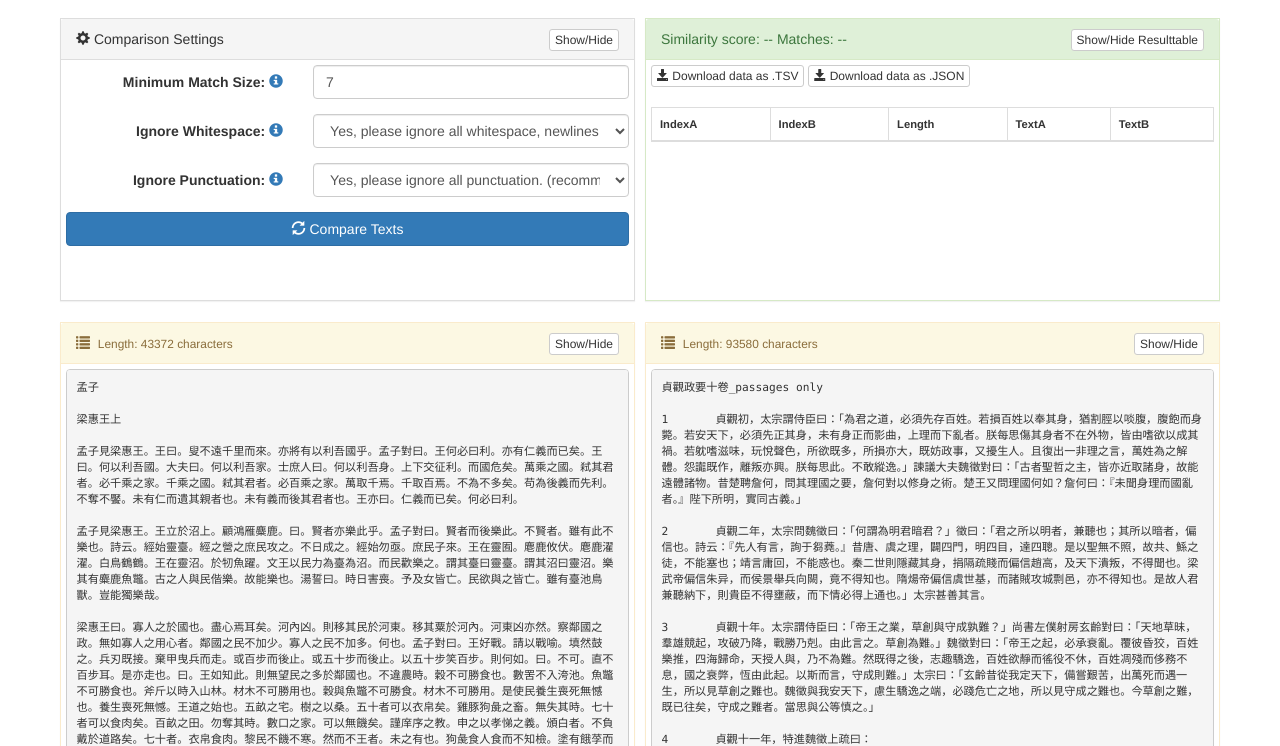
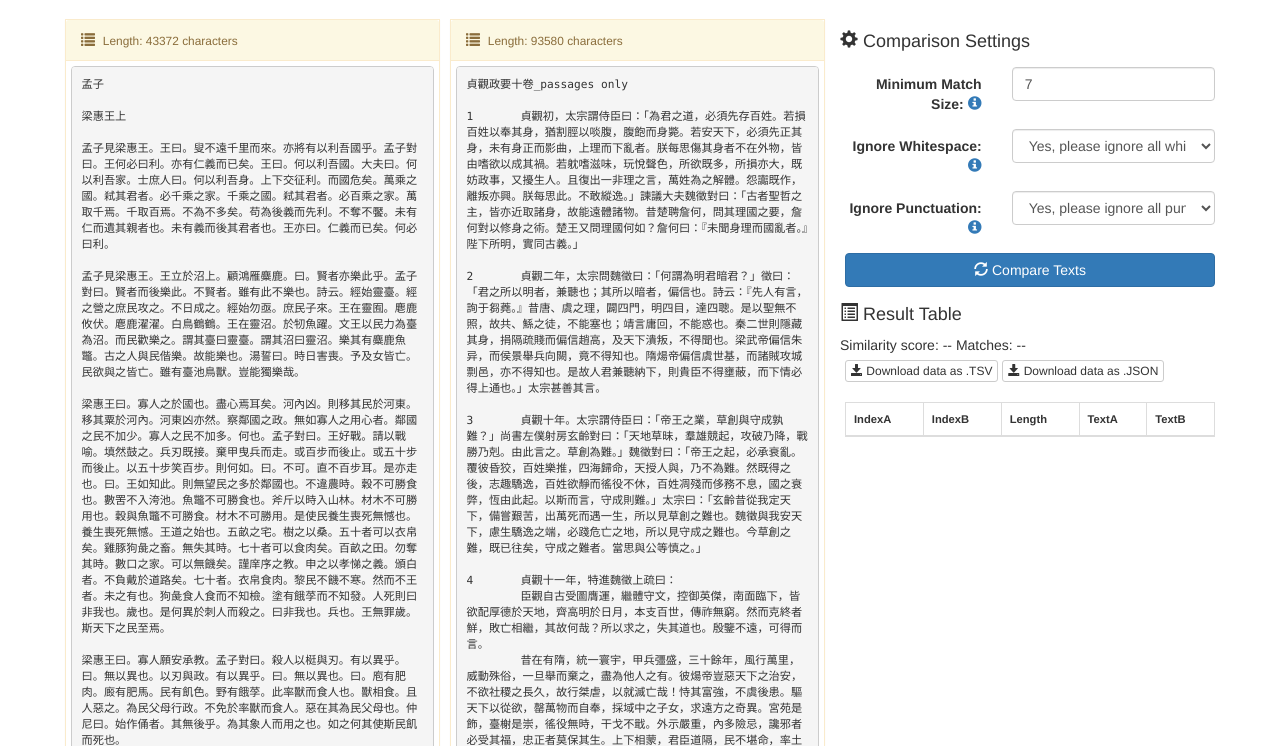
Before and after one commit to MGelein/comparativus, a website: page index.html in a window 1280 px wide. Shown: the part 54-800 px from the top of the page. Drawn offline with Linux system fonts and the light colour scheme.

Commit message:
Layout changes

```diff
--- a/css/style.css
+++ b/css/style.css
@@ -91,12 +91,6 @@ CUSTOM CLASSES
   animation: rotating 2s linear infinite;
 }
 
-.topRow{
-  height: 30vh;
-  overflow-y: auto;
-  overflow-x: hidden;
-}
-
 .tight{
   padding: 0px;
   margin: 0px;
@@ -146,13 +140,6 @@ ID's
   transition-duration:50ms;
 }
 
-#legendDiv{
-  transform-origin: top left;
-  -webkit-transform: rotate(270deg) translate(5px, -20px);
-  -ms-transform: rotate(270deg) translate(5px, -20px);
-  transform: rotate(270deg) translate(5px, -20px);
-}
-
 #resultTable{
   font-size: 80%;
 }
--- a/index.html
+++ b/index.html
@@ -26,11 +26,44 @@
   </nav>
 <div class="container">
 
+  <!-- Visualization -->
   <div class="row">
+    <div class="col-xs-12" id="svgDiv">
+      <svg width='100%' viewbox="0 0 900 150" class="svg-canvas"/>
+    </div>
+  </div>
+
+  <!-- Main Content -->
+  <div class="row">
+    <div id="mainPanel" class="col-xs-8">
+      <!-- File inputs -->
         <div class="col-xs-6">
-      <div class="panel panel-default">
-        <div class="panel-heading"><i class="glyphicon glyphicon-cog"></i>&nbsp;Comparison&nbsp;Settings<input type="button" data-toggle="collapse" data-target="#settingsPanel" class="btn btn-default btn-xs pull-right" value="Show/Hide"></div>
-        <div class="panel-body collapse in topRow" id="settingsPanel">
+            <div class="panel panel-warning" id="panelA">
+              <div class="panel-heading"><i class="glyphicon glyphicon-list"></i>&nbsp;
+                <label class="btn btn-default btn-xs hidden"><span class="fileName">Choose File</span><input style="display:none" type="file" id="fInputA" /></label>
+                <span id="infoA" class="small"></span>
+                <input type="button" data-toggle="collapse" data-target="#fileAPanel" class="hidden btn btn-default btn-xs pull-right" value="Show/Hide"></div>
+              <div class="panel-body collapse in" id="fileAPanel"><pre id="textA"></pre></div>
+            </div>
+          </div>
+          <div class="col-xs-6">
+            <div class="panel panel-warning" id="panelB">
+              <div class="panel-heading"><i class="glyphicon glyphicon-list"></i>&nbsp;
+                <label class="btn btn-default btn-xs hidden"><span class="fileName">Choose File</span><input style="display:none" type="file" id="fInputB" /></label>
+                <span id="infoB" class="small"></span>
+                <input type="button" data-toggle="collapse" data-target="#fileBPanel" class="hidden btn btn-default btn-xs pull-right" value="Show/Hide"></div>
+              <div class="panel-body collapse in" id="fileBPanel"><pre id="textB"></pre></div>
+            </div>
+          </div>
+    </div>
+
+    <!-- Side Content -->
+    <div id="sidePanel" class="col-xs-4">
+
+      <!-- Comparison settings -->
+      <div id="settingsHolder">
+        <h4><i class="glyphicon glyphicon-cog"></i>&nbsp;Comparison&nbsp;Settings</h4>
+        <div class="panel-body collapse in" id="settingsPanel">
           <form class="form-horizontal">
             <div class="form-group">
               <label class="control-label col-sm-5" for="minimumMatchSize">Minimum Match Size:
@@ -69,16 +102,15 @@
           </form>
         </div>
       </div>
-    </div>
-    <div class="col-xs-6">
-      <div class="panel panel-success">
-        <div class="panel-heading">
-          <input type="button" data-toggle="collapse" data-target="#resultHolder" class="btn btn-default btn-xs pull-right" value="Show/Hide Resulttable">
+
+      <!-- Results table -->
+
+      <div id="tablePanel">
+        <h4><i class="glyphicon glyphicon-list-alt"></i>&nbsp;Result Table</h4>
         <span>
           Similarity score: <span id="simScore">--</span> Matches: <span id="matchesAmt">--</span>
         </span>
-        </div>
-      <div id="resultHolder" class="panel-body collapse in topRow">
+        <div id="resultHolder" class="panel-body collapse in">
           <div><a id="downloadTSVButton" class="btn btn-default btn-xs" href="#"><i class="glyphicon glyphicon-save"></i>&nbsp;Download data as .TSV</a>
             <a id="downloadJSONButton" class="btn btn-default btn-xs" href="#"><i class="glyphicon glyphicon-save"></i>&nbsp;Download data as .JSON</a>
           </div><br>
@@ -91,37 +123,12 @@
       </div>
     </div>
 
-  <!-- End of top row -->
-
-  </div><br>
-
-  <div class="row">
-    <div class="col-xs-12" id="svgDiv">
-      <svg width='100%' viewbox="0 0 900 150" class="svg-canvas"/>
-    </div>
-  </div>
-  <div class="row">
-    <div class="col-xs-6">
-      <div class="panel panel-warning" id="panelA">
-        <div class="panel-heading"><i class="glyphicon glyphicon-list"></i>&nbsp;
-          <label class="btn btn-default btn-xs hidden"><span class="fileName">Choose File</span><input style="display:none" type="file" id="fInputA" /></label>
-          <span id="infoA" class="small"></span>
-          <input type="button" data-toggle="collapse" data-target="#fileAPanel" class="btn btn-default btn-xs pull-right" value="Show/Hide"></div>
-        <div class="panel-body collapse in" id="fileAPanel"><pre id="textA"></pre></div>
-      </div>
-    </div>
-    <div class="col-xs-6">
-      <div class="panel panel-warning" id="panelB">
-        <div class="panel-heading"><i class="glyphicon glyphicon-list"></i>&nbsp;
-          <label class="btn btn-default btn-xs hidden"><span class="fileName">Choose File</span><input style="display:none" type="file" id="fInputB" /></label>
-          <span id="infoB" class="small"></span>
-          <input type="button" data-toggle="collapse" data-target="#fileBPanel" class="btn btn-default btn-xs pull-right" value="Show/Hide"></div>
-        <div class="panel-body collapse in" id="fileBPanel"><pre id="textB"></pre></div>
-      </div>
-    </div>
-  </div>
   </div>
 
+
+  </div>
+
+  <!-- script includes -->
 <script src="js/lib/jquery.min.js"></script>
 <script src="js/lib/bootstrap.min.js"></script>
 <script src="js/lib/d3.min.js"></script>
```
Lines whose indentation alone changed are shown as unchanged.
